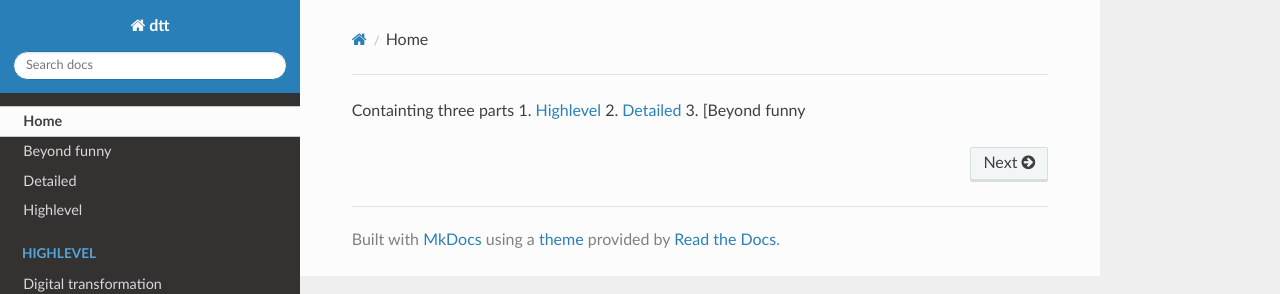
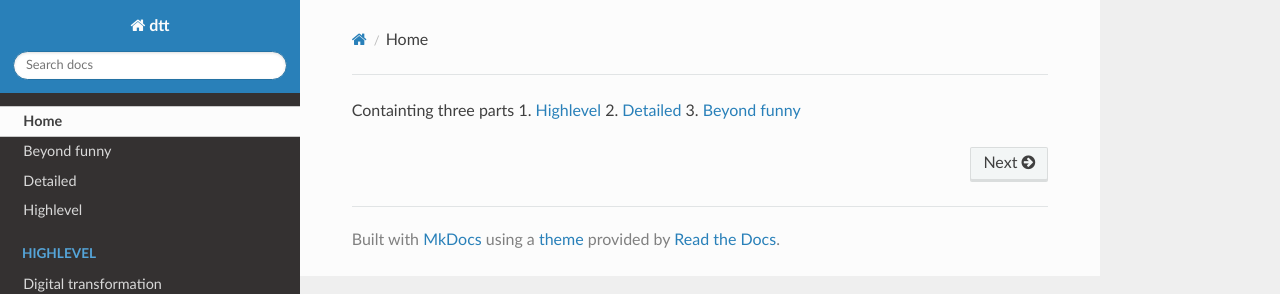
Before and after one commit to rienkdekok/dtt, an MkDocs documentation site: the page built from docs/index.md, in a window 1280 px wide. Shown: the top 294 px of the page. Built offline with MkDocs 1.6.1, drawn with Linux system fonts in a browser that asks for light colours; nearby versions of some CDN libraries; part of the change alters nothing that is shown.

```diff
--- a/docs/index.md
+++ b/docs/index.md
@@ -1,10 +1,10 @@
 Containting three parts
 1. [Highlevel](Highlevel/index.md)
 2. [Detailed](Detailed/index.md)
-3. [Beyond funny
+3. [Beyond funny](Beyond%20%funny/index.md)
 
 <!--stackedit_data:
-eyJoaXN0b3J5IjpbNTgzNzU0NzA4LDk5MjI0NzcwNywtMTUzNT
-U2OTg3MSwtMTYzNjY4NDI4MiwtMTYxNzQ2MjE0OSwtNzQzMDIy
-NDUsNjA5MzI2MjYxLC03MTkyNTU4NTRdfQ==
+eyJoaXN0b3J5IjpbMTY2NTA5NTQ2Myw5OTIyNDc3MDcsLTE1Mz
+U1Njk4NzEsLTE2MzY2ODQyODIsLTE2MTc0NjIxNDksLTc0MzAy
+MjQ1LDYwOTMyNjI2MSwtNzE5MjU1ODU0XX0=
 -->
```
